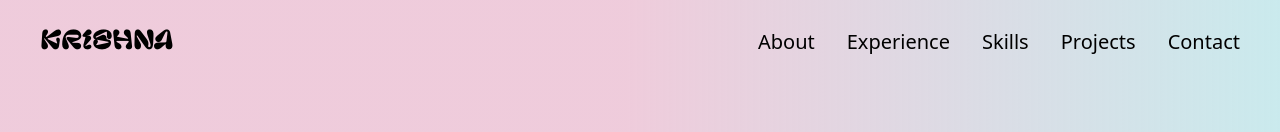
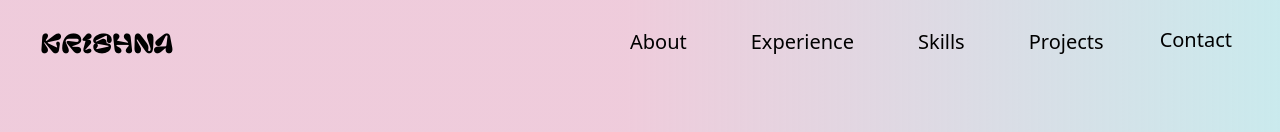
Before and after one commit to krishnaprasad2098/PortfolioMigration, a React (Vite) app: page / in a window 1280 px wide. Shown: the top 132 px of the page. Built offline with nearby package versions, Linux system fonts and the light colour scheme; the HTML template or start-up script is replaced by a standard one.

Commit message:
add new resume and update import paths in MainSection and Navbar components

```diff
--- a/src/components/MainSection.jsx
+++ b/src/components/MainSection.jsx
@@ -1,6 +1,6 @@
 import MainSectionPic from "../assets/MainSectionPic.png";
 // import KrishnaPrasadResume from "../assets/krishnaprasadResume.pdf";
-import KrishnaPrasadResume from "../../src/assets/krishnaprasadResume.pdf";
+import KrishnaPrasadResume from "../../src/assets/krishnaPrasadNewResume.pdf";
 
 const MainSection = () => {
   return (
@@ -20,7 +20,7 @@ const MainSection = () => {
           <div className="flex md:flex-row items-center gap-4 ">
             <button
               type="button"
-              className="px-6 py-3 text-black font-semibold border-2 border-blue-700 rounded-md bg-zinc-100 hover:bg-blue-400 hover:text-white"
+              className="px-6 py-3 text-black font-sans font-semibold border-2 border-blue-700 rounded-md bg-zinc-100 hover:bg-blue-400 hover:text-white"
             >
               <a
                 href={KrishnaPrasadResume}
@@ -34,7 +34,7 @@ const MainSection = () => {
 
             <button
               type="button"
-              className="px-6 py-3 bg-zinc-100 text-black hover:text-white font-semibold border-2 border-blue-700 rounded-md hover:bg-blue-400"
+              className="px-6 font-sans py-3 bg-zinc-100 text-black hover:text-white font-semibold border-2 border-blue-700 rounded-md hover:bg-blue-400"
             >
               <a href="#Contact">Contact Me</a>
             </button>
--- a/src/components/Navbar.jsx
+++ b/src/components/Navbar.jsx
@@ -9,31 +9,46 @@ const Navbar = () => {
   };
 
   return (
-    <div className="flex-col items-end md:flex md:flex-row md:justify-between md:px-10  py-6">
-      <h1 className="text-3xl px-3 md:text-2xl  font-bold  sm:py-0 md:px-0 font-pilowlava">
+    <div className="flex-col md:top-0 md:left-0 items-end md:flex md:flex-row md:justify-between md:px-10 py-6">
+      <h1 className="text-3xl px-3 md:text-2xl font-bold sm:py-0 md:px-0 font-pilowlava">
         Krishna
       </h1>
       <div
         className={
           nav
-            ? "hidden md:flex md:flex-row items-center gap-8 md:text-xl "
-            : "font-semibold items-center flex flex-col sm:py-0 py-12 text-xl "
+            ? "hidden md:flex md:flex-row items-center gap-8 md:text-xl"
+            : "font-semibold items-center flex flex-col sm:py-0 py-12 text-xl"
         }
       >
         <ul className="flex-col gap-4 flex md:flex-row md:gap-8">
-          <li className=" text-xl font-sans " onClick={handleNavbar}>
+          <li
+            className="text-xl  rounded-md px-4 py-1 font-sans"
+            onClick={handleNavbar}
+          >
             <a href="#AboutMe">About</a>
           </li>
-          <li className=" text-xl font-sans " onClick={handleNavbar}>
+          <li
+            className="text-xl rounded-md px-4 py-1 font-sans"
+            onClick={handleNavbar}
+          >
             <a href="#Experience">Experience</a>
           </li>
-          <li className=" text-xl font-sans " onClick={handleNavbar}>
+          <li
+            className="text-xl rounded-md px-4 py-1 font-sans"
+            onClick={handleNavbar}
+          >
             <a href="#Skills">Skills</a>
           </li>
-          <li className=" text-xl font-sans " onClick={handleNavbar}>
+          <li
+            className="text-xl rounded-md px-4 py-1 font-sans"
+            onClick={handleNavbar}
+          >
             <a href="#Projects">Projects</a>
           </li>
-          <li className=" text-xl font-sans " onClick={handleNavbar}>
+          <li
+            className="text-xl rounded-md px-2 py-0.5 font-sans"
+            onClick={handleNavbar}
+          >
             <a href="#Contact">Contact</a>
           </li>
         </ul>
```
Also changed, not shown: 1 other file (tests, documents, lock files or other folders).
